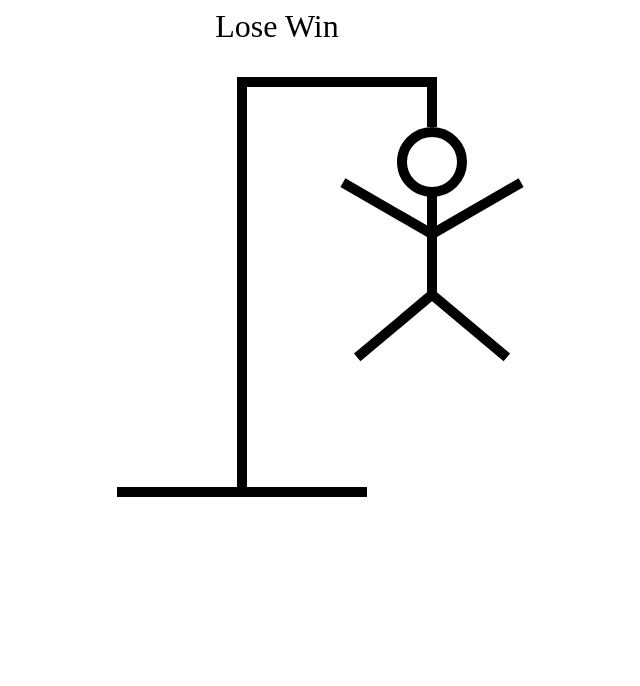
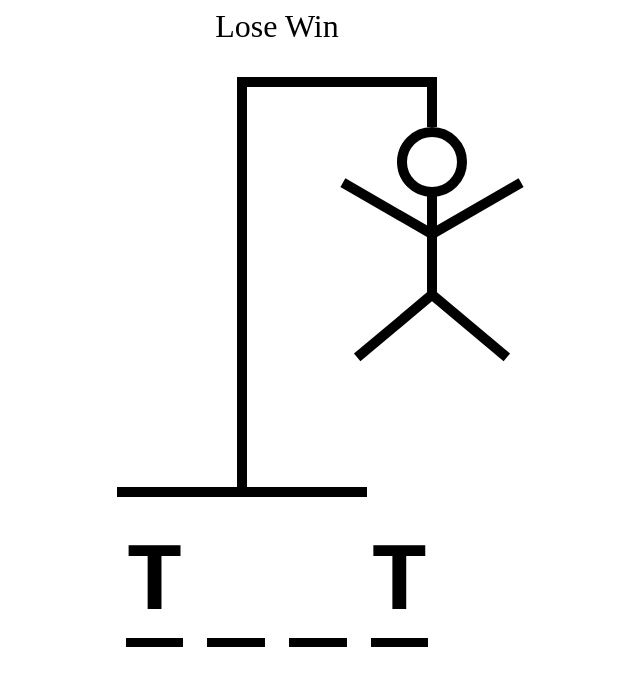
Before and after one commit to NehuenOlivera/hangman-react, a React (Vite) app: page / in a window 1280 px wide. Shown: the top 686 px of the page, without its empty margins (363-1003 px from the left). Built offline with nearby package versions, Linux system fonts and the light colour scheme.

Commit message:
Show Word to guess

```diff
--- a/src/HangmanWord.tsx
+++ b/src/HangmanWord.tsx
@@ -1,3 +1,31 @@
 export function HangmanWord() {
-
+  const word = "test";
+  const guessedLetters: string[] = ["t"];
+  return (
+    <div
+      style={{
+        display: "flex",
+        gap: ".25em",
+        fontSize: "6rem",
+        fontWeight: "bold",
+        textTransform: "uppercase",
+        fontFamily: "monospace",
+      }}
+    >
+      {/* Split the word into letters and display each letter */}
+      {word.split("").map((letter, index) => (
+        <span style={{ borderBottom: ".1em solid black" }} key={index}>
+          <span
+            style={{
+              visibility: guessedLetters.includes(letter)
+                ? "visible"
+                : "hidden",
+            }}
+          >
+            {letter}
+          </span>
+        </span>
+      ))}
+    </div>
+  );
 }
```
